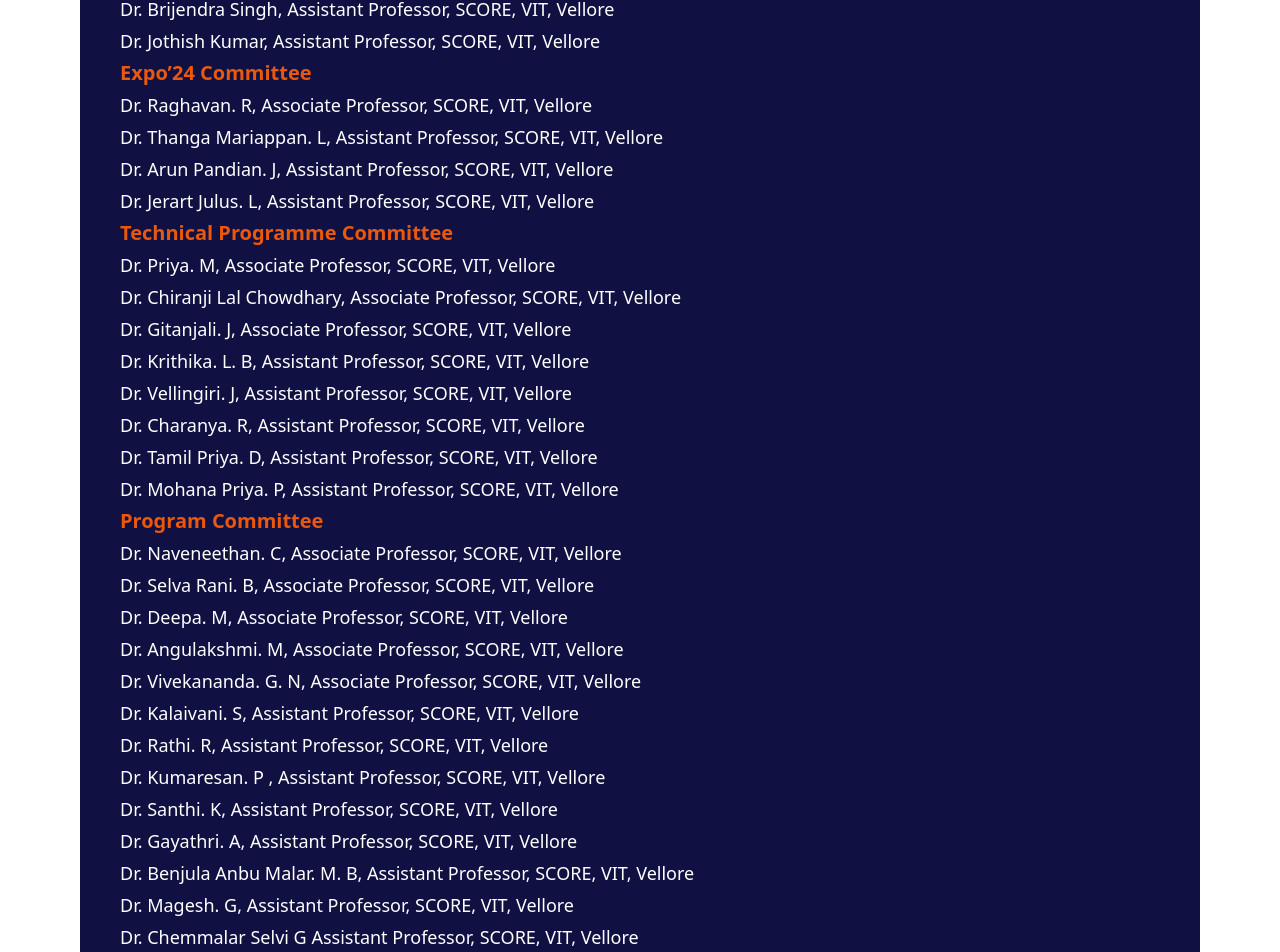
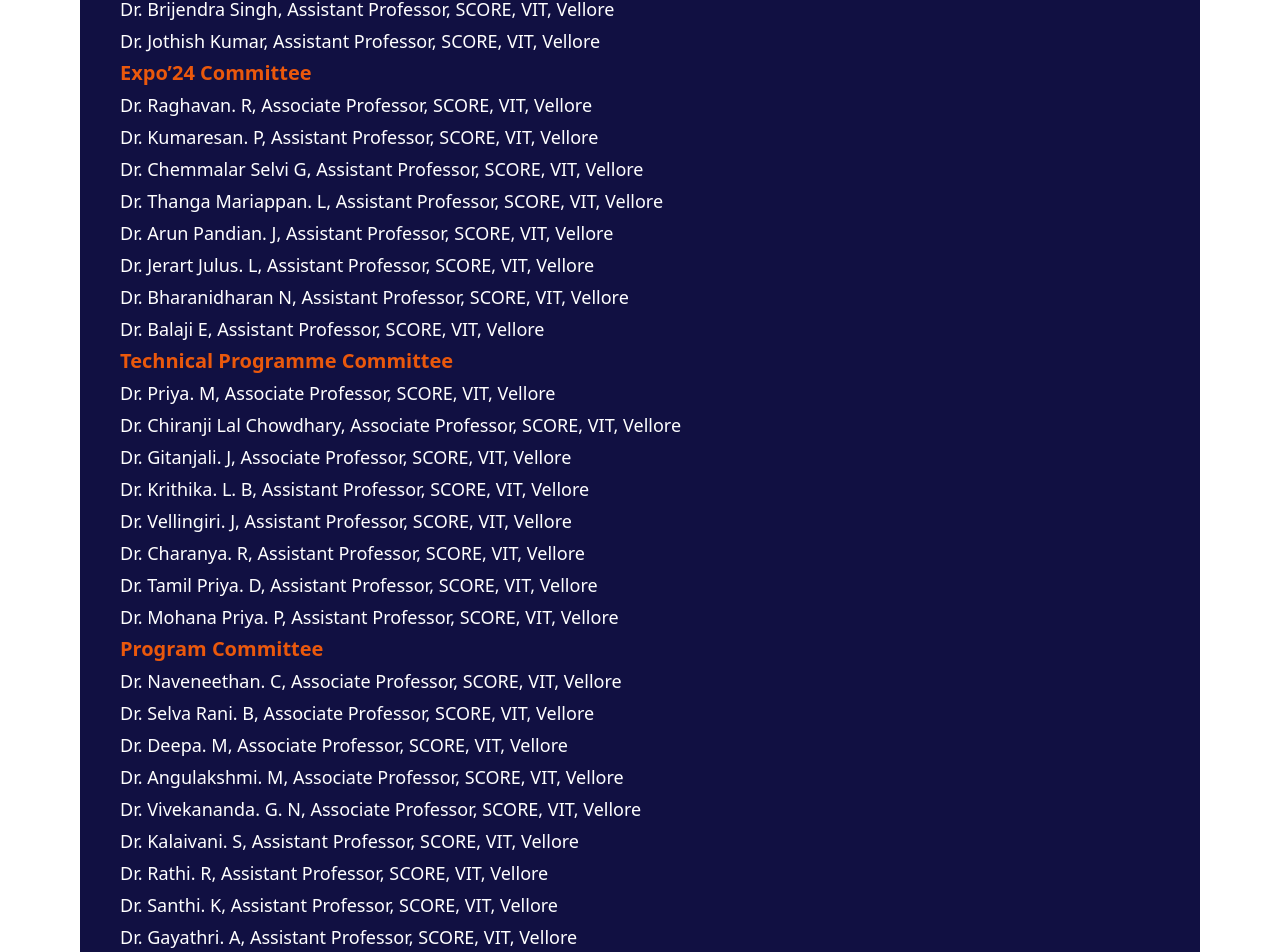
Before and after one commit to Shivd131/icetite-landing-deployed, a Next.js app: page /committee in a window 1280 px wide. Shown: the part 1757-2709 px from the top of the page. Built offline with nearby package versions, Linux system fonts and the light colour scheme.

Commit message:
feat: Technext committee

```diff
--- a/src/pages/committee.js
+++ b/src/pages/committee.js
@@ -44,11 +44,17 @@
           <p>Dr. Jothish Kumar, Assistant Professor, SCORE, VIT, Vellore</p>
           <p className="font-bold text-xl text-orange-600">Expo’24 Committee</p>
           <p>Dr. Raghavan. R, Associate Professor, SCORE, VIT, Vellore</p>
+          <p>Dr. Kumaresan. P, Assistant Professor, SCORE, VIT, Vellore</p>
+
+          <p>Dr. Chemmalar Selvi G, Assistant Professor, SCORE, VIT, Vellore</p>
           <p>
             Dr. Thanga Mariappan. L, Assistant Professor, SCORE, VIT, Vellore
           </p>
           <p>Dr. Arun Pandian. J, Assistant Professor, SCORE, VIT, Vellore</p>
           <p>Dr. Jerart Julus. L, Assistant Professor, SCORE, VIT, Vellore</p>
+          <p>Dr. Bharanidharan N, Assistant Professor, SCORE, VIT, Vellore</p>
+
+          <p>Dr. Balaji E, Assistant Professor, SCORE, VIT, Vellore</p>
 
           <p className="font-bold text-xl text-orange-600">
             Technical Programme Committee
@@ -71,7 +77,7 @@
           <p>Dr. Vivekananda. G. N, Associate Professor, SCORE, VIT, Vellore</p>
           <p>Dr. Kalaivani. S, Assistant Professor, SCORE, VIT, Vellore</p>
           <p>Dr. Rathi. R, Assistant Professor, SCORE, VIT, Vellore</p>
-          <p>Dr. Kumaresan. P , Assistant Professor, SCORE, VIT, Vellore</p>
+
           <p>Dr. Santhi. K, Assistant Professor, SCORE, VIT, Vellore</p>
           <p>Dr. Gayathri. A, Assistant Professor, SCORE, VIT, Vellore</p>
           <p>
@@ -79,7 +85,7 @@
             Vellore
           </p>
           <p>Dr. Magesh. G, Assistant Professor, SCORE, VIT, Vellore</p>
-          <p>Dr. Chemmalar Selvi G Assistant Professor, SCORE, VIT, Vellore</p>
+
           <p>Dr. Balasubramani. M, Assistant Professor, SCORE, VIT, Vellore</p>
           <p>Dr. Karthikeyan. D, Assistant Professor, SCORE, VIT, Vellore</p>
           <p>Dr. Arun Kumar. A, Assistant Professor, SCORE, VIT, Vellore</p>
```
